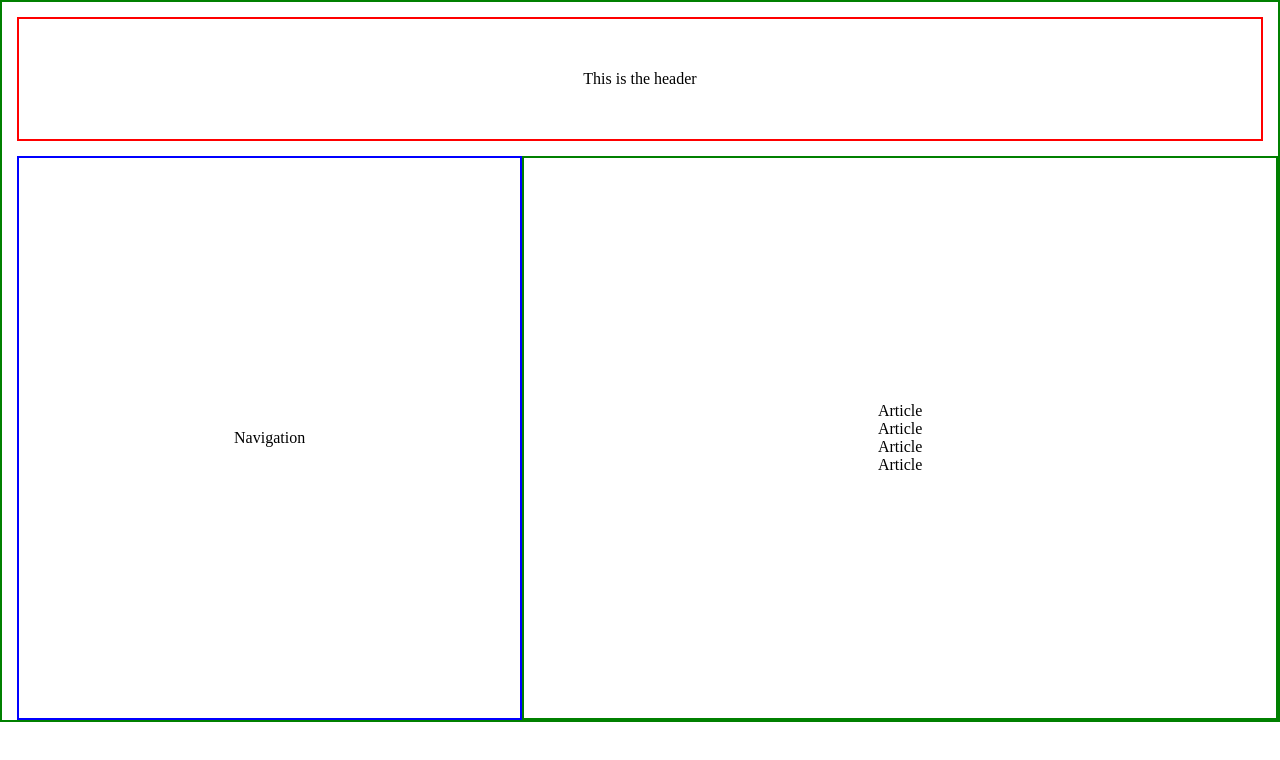
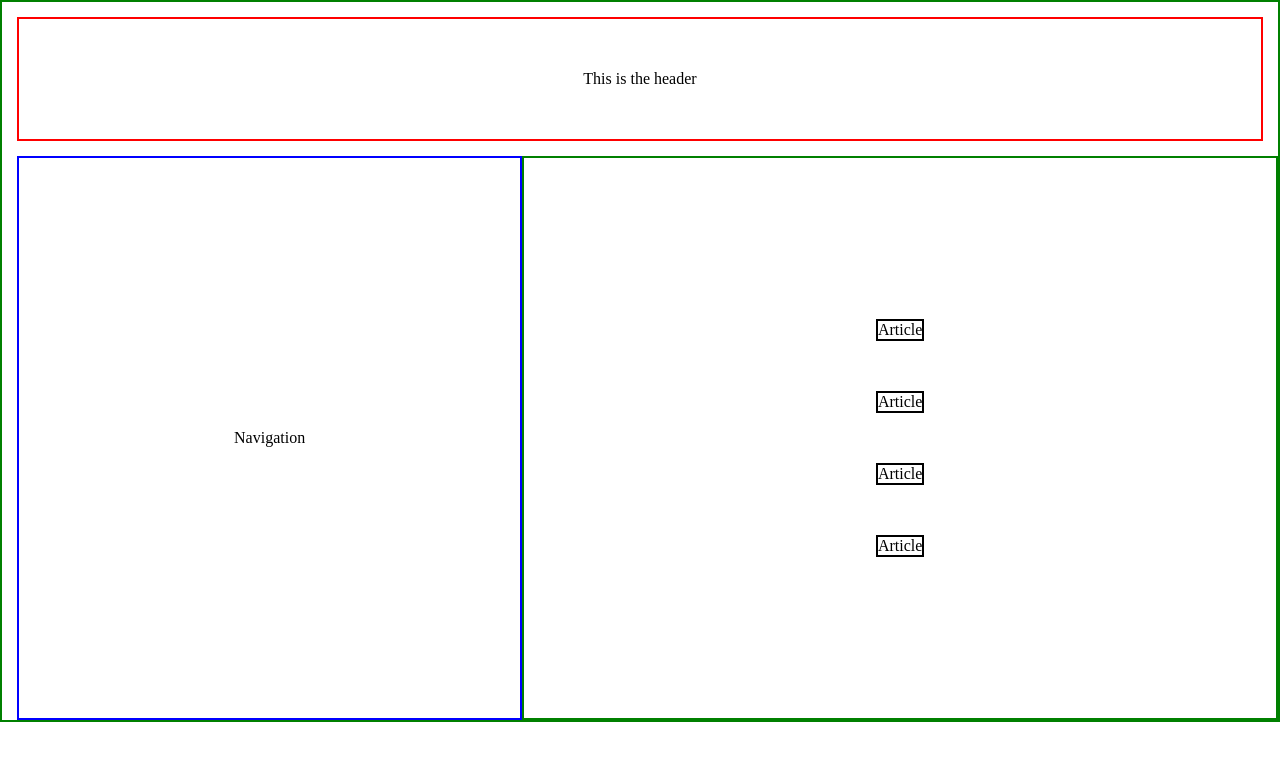
Before and after one commit to Zain-Ashfaq/flexbox-challenge-1, a plain HTML site: page index.html in a window 1280 px wide. Drawn offline with Linux system fonts and the light colour scheme.

Commit message:
Completed desktop view of challenge 1

```diff
--- a/index.html
+++ b/index.html
@@ -13,10 +13,12 @@
       <div class="main-container">
         <nav>Navigation</nav>
         <section class="article">
-          <p>Article</p>
-          <p>Article</p>
-          <p>Article</p>
-          <p>Article</p>
+          <div>
+            <p class="individual-boxes">Article</p>
+            <p class="individual-boxes">Article</p>
+            <p class="individual-boxes">Article</p>
+            <p class="individual-boxes">Article</p>
+          </div>
         </section>
       </div>
     </main>
--- a/style.css
+++ b/style.css
@@ -29,6 +29,7 @@ nav {
   flex-direction: column;
   border: solid green 2px;
   width: 60%;
+
   justify-content: center;
   align-items: center;
 }
@@ -36,3 +37,8 @@ nav {
   display: flex;
   flex-direction: row;
 }
+
+.individual-boxes {
+  margin: 50px;
+  border: solid black 2px;
+}
```
